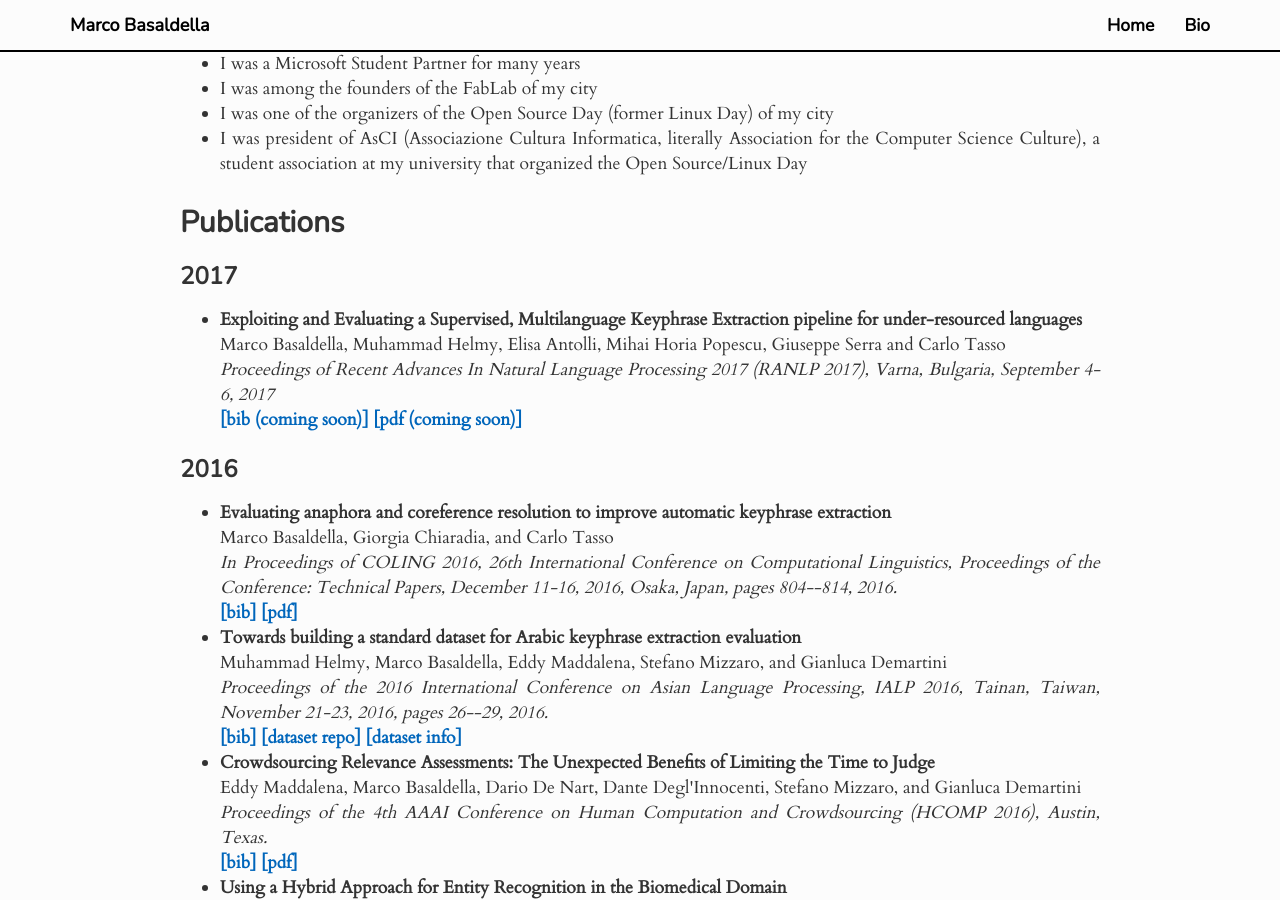
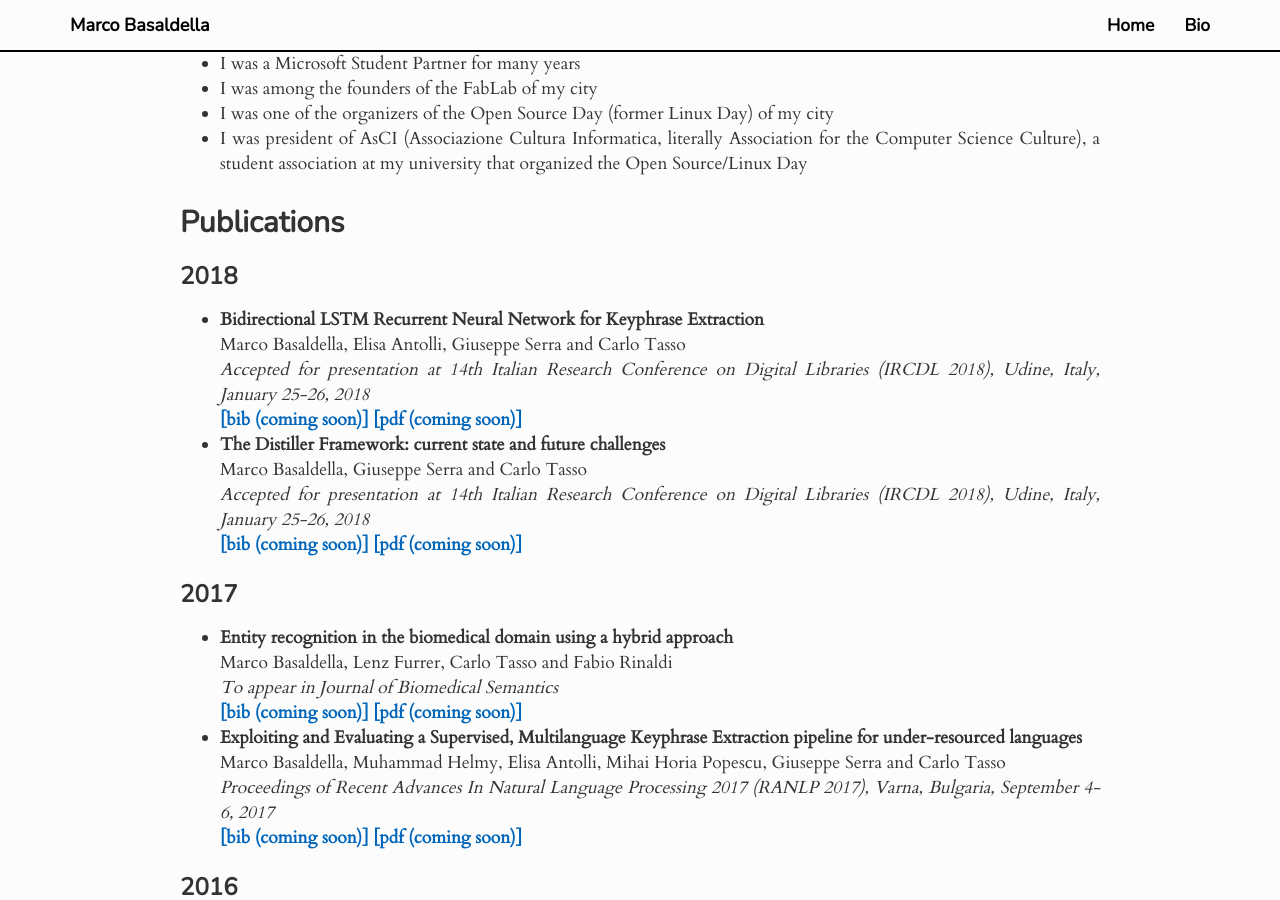
Before and after one commit to basaldella/basaldella.github.io, a Jekyll site: the page built from bio.md, in a window 1280 px wide and 900 px high, scrolled down 460 px. Built offline with Jekyll 4.4.1, drawn with Linux system fonts in a browser that asks for light colours; nearby versions of some CDN libraries.

Commit message:
Added recent pubs

```diff
--- a/bio.md
+++ b/bio.md
@@ -50,9 +50,36 @@ Prima di oggi...
 </div>
 </div>
 
+<h3>2018</h3>
+
+<ul>
+<li>
+	<p class="papertitle">Bidirectional LSTM Recurrent Neural Network for Keyphrase Extraction</p>
+	<p class="paperauthors">Marco Basaldella, Elisa Antolli, Giuseppe Serra and Carlo Tasso</p>
+	<p class="paperdesc">Accepted for presentation at 14th Italian Research Conference on Digital Libraries (IRCDL 2018), Udine, Italy, January 25-26, 2018</p>
+	<a href="#">[bib (coming soon)]</a>
+	<a href="#">[pdf (coming soon)]</a>
+</li>
+<li>
+	<p class="papertitle">The Distiller Framework: current state and future challenges</p>
+	<p class="paperauthors">Marco Basaldella, Giuseppe Serra and Carlo Tasso</p>
+	<p class="paperdesc">Accepted for presentation at 14th Italian Research Conference on Digital Libraries (IRCDL 2018), Udine, Italy, January 25-26, 2018</p>
+	<a href="#">[bib (coming soon)]</a>
+	<a href="#">[pdf (coming soon)]</a>
+</li>
+</ul>
+
 <h3>2017</h3>
 
 <ul>
+<li>
+	<p class="papertitle">Entity recognition in the biomedical domain using a hybrid approach</p>
+	<p class="paperauthors">Marco Basaldella, Lenz Furrer, Carlo Tasso and Fabio Rinaldi</p>
+	<p class="paperdesc">To appear in Journal of Biomedical Semantics</p>
+	<a href="#">[bib (coming soon)]</a>
+	<a href="#">[pdf (coming soon)]</a>
+</li>
+
 <li>
 	<p class="papertitle">Exploiting and Evaluating a Supervised, Multilanguage Keyphrase Extraction pipeline for under-resourced languages</p>
 	<p class="paperauthors">Marco Basaldella, Muhammad Helmy, Elisa Antolli, Mihai Horia Popescu, Giuseppe Serra and Carlo Tasso</p>
```
